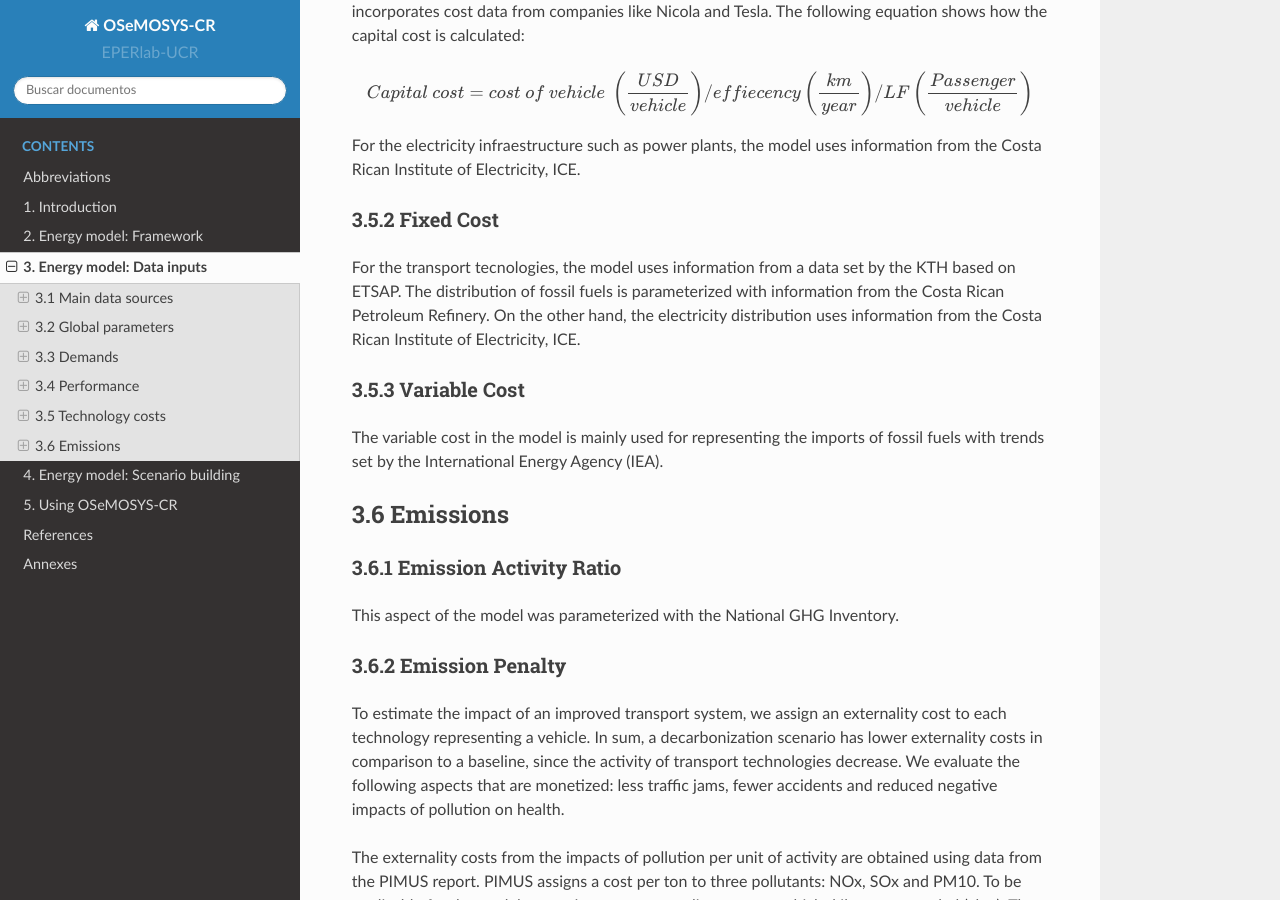
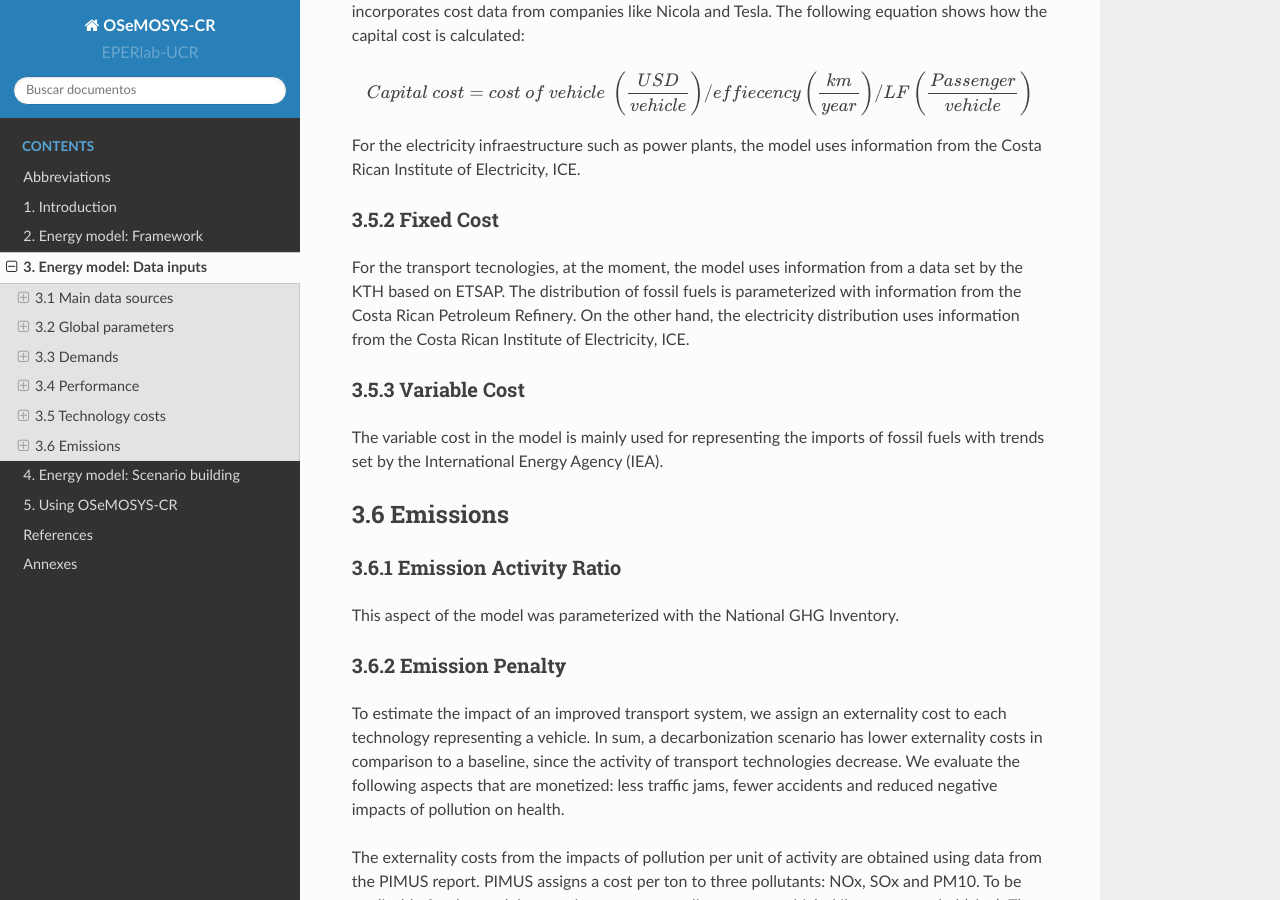
Before and after one commit to EPERLab/OSeMOSYS-CR, a Sphinx documentation site: the page built from docs/03EnergyModelDatabase.rst, in a window 1280 px wide and 900 px high, scrolled down 12996 px. Built offline with Sphinx 7.4.7 and the Read the Docs theme 2.0.0, drawn with Linux system fonts in a browser that asks for light colours; formulas are drawn with MathJax 3; cross-references to code outside the pages are shown as plain code; some of the changed text lies outside the part shown.

Commit message:
Update 03EnergyModelDatabase.rst

```diff
--- a/docs/03EnergyModelDatabase.rst
+++ b/docs/03EnergyModelDatabase.rst
@@ -256,7 +256,7 @@
 3.4.3 Operational Life
 ---------
 
-For this parameter, the model employs a set of values used by KTH. In general, the most important investments have an operational life greater than the period of analysis. Table 3.3 shows the data used in the model.
+For this parameter, at the moment, the model employs a set of values used by KTH. In general, the most important investments have an operational life greater than the period of analysis. Table 3.3 shows the data used in the model.
 
 *Table 3.3: Summary of operational lifes used in the model.*
 
@@ -432,8 +432,7 @@
 3.5.2 Fixed Cost
 ---------
 
-For the transport tecnologies, the model uses information from a data set by the KTH based on ETSAP. The distribution of fossil fuels is  parameterized with information from the Costa Rican Petroleum Refinery. On the other hand, the electricity distribution uses information from the Costa Rican Institute of Electricity, ICE.
-
+For the transport tecnologies, at the moment, the model uses information from a data set by the KTH based on ETSAP. The distribution of fossil fuels is  parameterized with information from the Costa Rican Petroleum Refinery. On the other hand, the electricity distribution uses information from the Costa Rican Institute of Electricity, ICE.
 
 3.5.3 Variable Cost
 ---------
```
